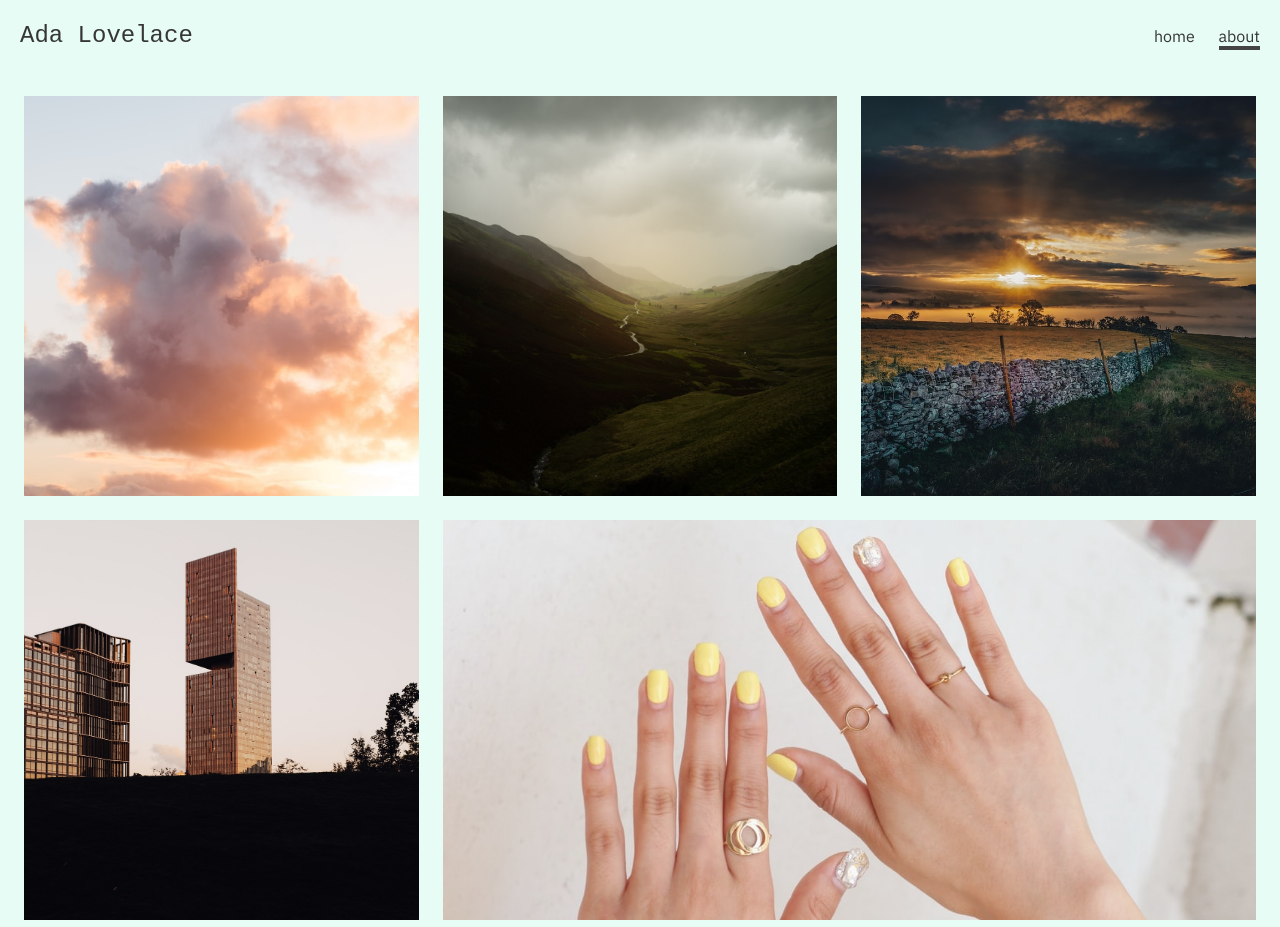
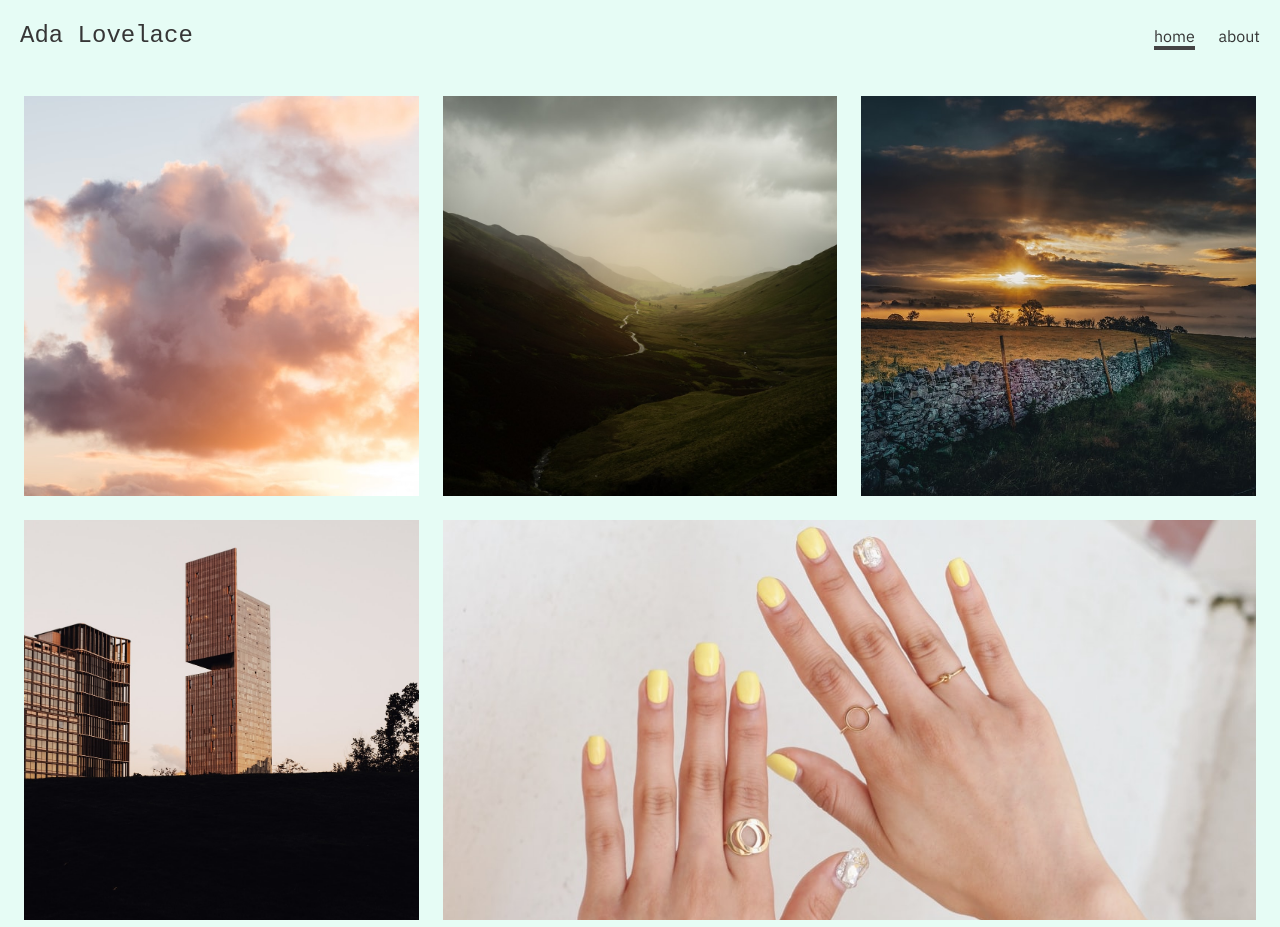
Before and after one commit to sandywij/workshop-basic-portfolio-site, a plain HTML site: page index.html in a window 1280 px wide. Shown: the top 927 px of the page. Drawn offline with Linux system fonts and the light colour scheme; a web font is replaced by a local one.

Commit message:
Update index.html

```diff
--- a/index.html
+++ b/index.html
@@ -60,8 +60,8 @@
    <nav>
       <div id="branding"><a href="index.html">Ada Lovelace</a></div>
       <ul>
-        <li><a href="index.html">home</a></li>
-        <li><a href="about.html" aria-current="page">about</a></li>
+        <li><a href="index.html" aria-current="page">home</a></li>
+        <li><a href="about.html">about</a></li>
       </ul>
     </nav>
     <main>
```
